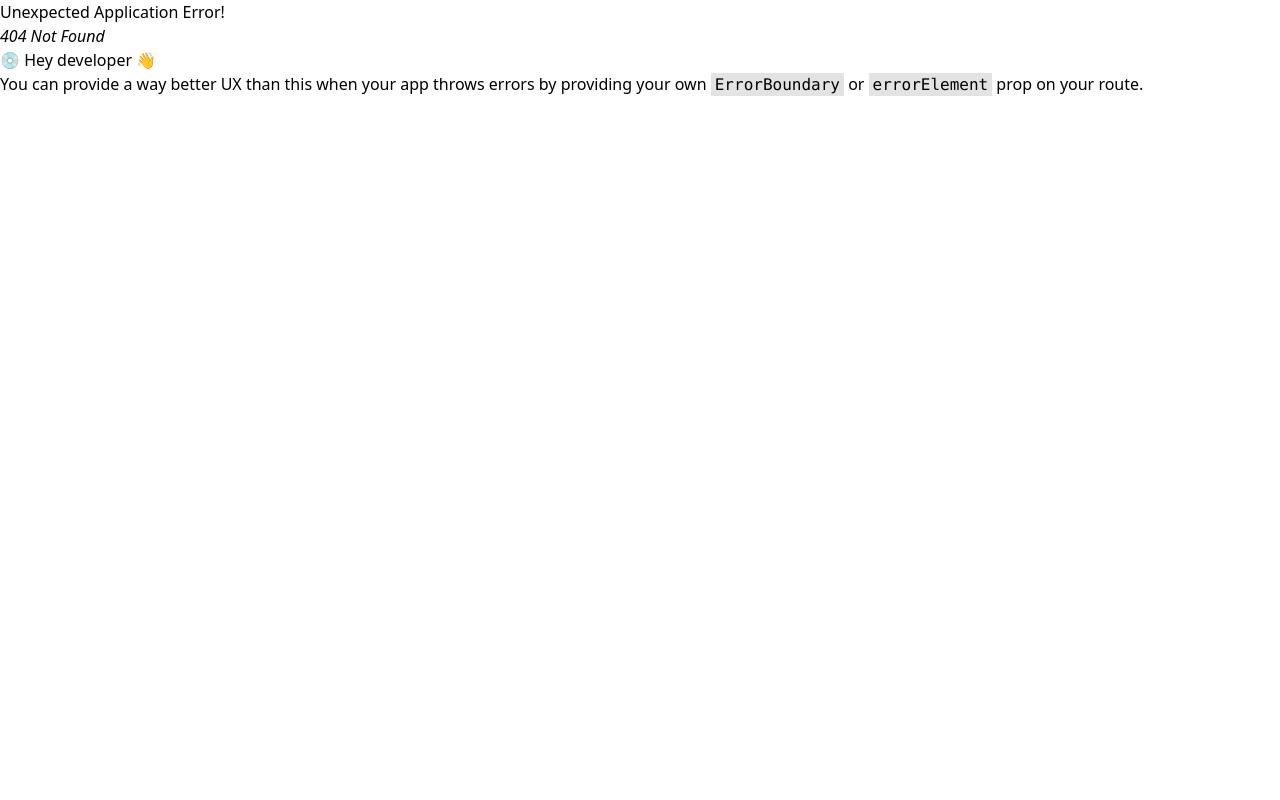
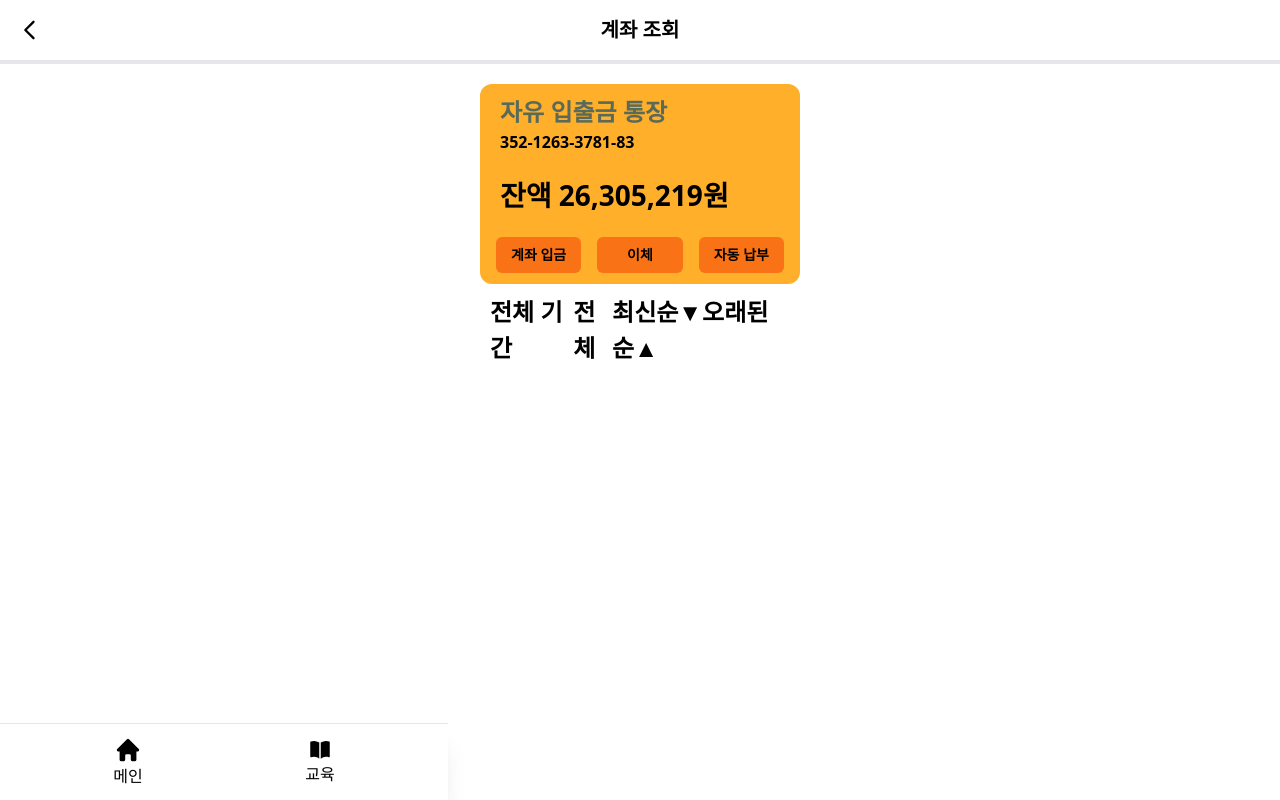
Before and after one commit to uhbooba/frontend, a React (Vite) app: page /account/check in a window 1280 px wide. Before the commit this address had no page. Built offline with nearby package versions, Linux system fonts and the light colour scheme.

Commit message:
:sparkles: Feat: AccountCheck account-info
<body>
- BottomTab.tsx
	- one line add
- Main.tsx
	- import Layout annotation
- AccountCheck.tsx
	- account info create
- router.tsx
	- add AccountCheck

<footer>

```diff
--- a/src/pages/Main.tsx
+++ b/src/pages/Main.tsx
@@ -4,7 +4,7 @@ import { BottomTab } from '@/components/layouts/BottomTab';
 // import XButton from '@/components/common/XButton';
 // import BackButton from '@/components/common/BackButton';
 // import CheckButton from '@/components/common/CheckButton';
-import Layout from '@/components/layouts/Layout';
+// import Layout from '@/components/layouts/Layout';
 
 const ButtonConfig: ButtonConfigType[] = [
   {
--- /dev/null
+++ b/src/pages/account/AccountCheck.tsx
@@ -0,0 +1,83 @@
+import Button, { ButtonConfigType } from '@/components/common/buttons/Button';
+import { useNavigate } from 'react-router';
+import TopBar from '@/components/layouts/TopBar';
+import { BottomTab } from '@/components/layouts/BottomTab';
+
+
+const AccountCheck = () => {
+  const navigate = useNavigate();
+  const handleButtonClick = (route: string) => {
+    navigate(route);
+  };
+
+  const ButtonConfig: ButtonConfigType[] = [
+    {
+      label: '계좌 입금',
+      route: '',
+      size: 'small',
+      color: 'orange',
+      className: 'flex-grow',
+    },
+    {
+      label: '이체',
+      route: '',
+      size: 'small',
+      color: 'orange',
+      className: 'flex-grow',
+    },
+    {
+      label: '자동 납부',
+      route: '',
+      size: 'small',
+      color: 'orange',
+      className: 'flex-grow',
+    },
+  ];
+
+
+  return (
+    <div className=''>
+        {/* 상단바 */}
+        <TopBar title='계좌 조회' />
+        <div className='flex justify-center mt-[20px]'>
+            <div className='w-[320px] h-[200px] bg-[#FFAF2A] rounded-xl'>
+                <div className='mt-[10px] mb-[5px] ml-[20px] font-bold'>
+                    <div className='text-[24px] text-[#5A6A59]'>자유 입출금 통장</div>
+                    <div className='mb-[20px]  text-[16px]'>352-1263-3781-83</div>
+                    <div className='text-[28px]'>잔액 26,305,219원</div>
+                </div>
+                <div className='flex justify-between space-x-4 p-4'>
+                    {ButtonConfig.map((button, index) => (
+                        <Button
+                            key={index}
+                            label={button.label}
+                            size={button.size}
+                            color={button.color}
+                            onClick={() => handleButtonClick(button.route)}
+                            className={button.className}
+                        />
+                    ))}
+                </div>
+                <div className='mt-[5px] mx-[10px] flex justify-between font-bold text-[24px]'>
+                    <div>전체 기간</div>
+                    <div>전체</div>
+                    <input type='checkbox' id='filter' hidden/>
+                    <label htmlFor="filter" className=''>
+                        <span className=''>최신순▼</span>
+                        <span className=''>오래된순▲</span>
+                    </label>
+                    {/* <select name="" id="">
+                        <option>최신순▼</option>
+                        <option>오래된순▲</option>
+                    </select> */}
+                </div>
+            </div>
+            <div className='fixed bottom-0 left-0 w-full'>
+                <BottomTab />
+            </div>
+        </div>
+    </div>
+  );
+};
+
+export default AccountCheck;
--- a/src/router/router.tsx
+++ b/src/router/router.tsx
@@ -11,6 +11,7 @@ import DepositProduct from '@/pages/deposit/Deposit_Product';
 import DepositAccount from '@/pages/deposit/Deposit_account';
 import DepositPassword from '@/pages/deposit/Deposit_Password';
 import DepositSuccess from '@/pages/deposit/Deposit_Success';
+import AccountCheck from '@/pages/account/AccountCheck';
 
 const router = createBrowserRouter([
   {
@@ -28,6 +29,7 @@ const router = createBrowserRouter([
       { path: 'deposit/product', element: <DepositProduct /> },
       { path: 'deposit/password', element: <DepositPassword /> },
       { path: 'deposit/success', element: <DepositSuccess /> },
+      { path: 'account/check', element: <AccountCheck /> },
     ],
   },
 ]);
```
Also changed, not shown: src/components/layouts/BottomTab.tsx (line endings or trailing spaces).
